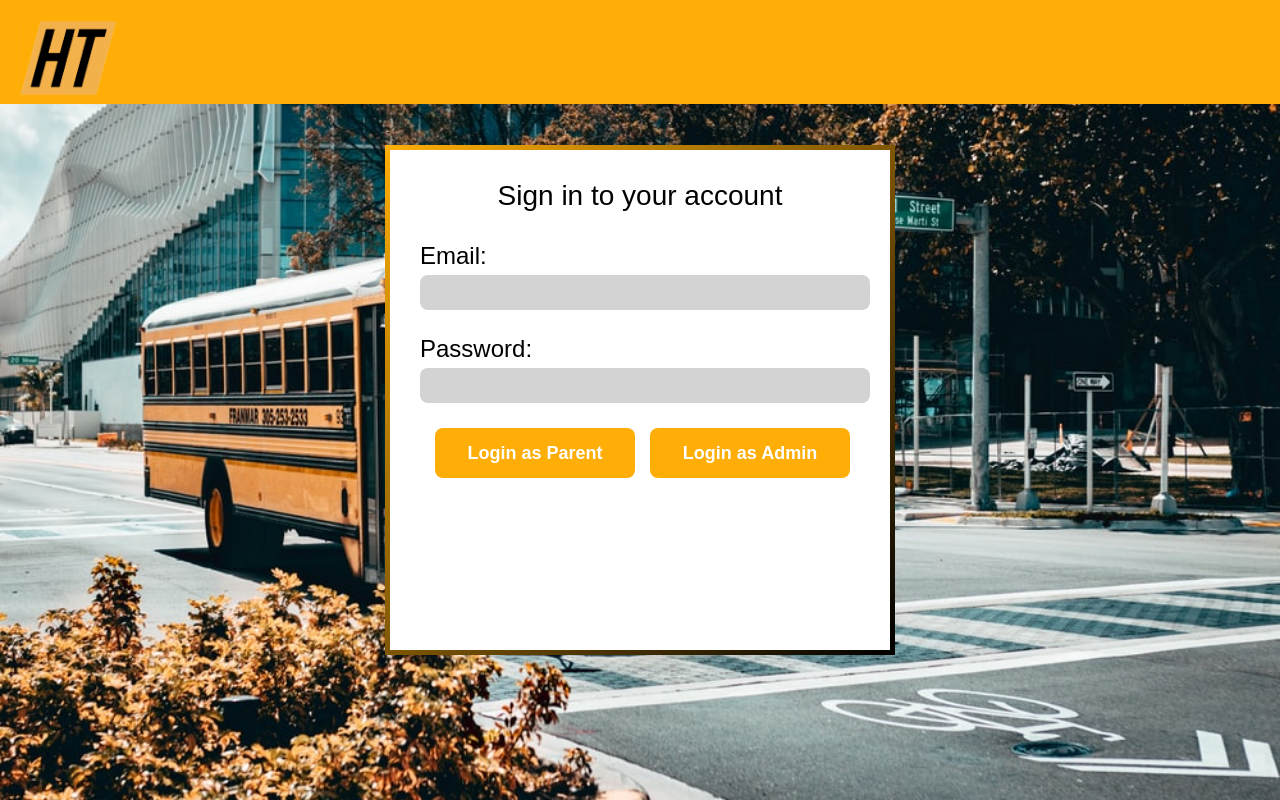
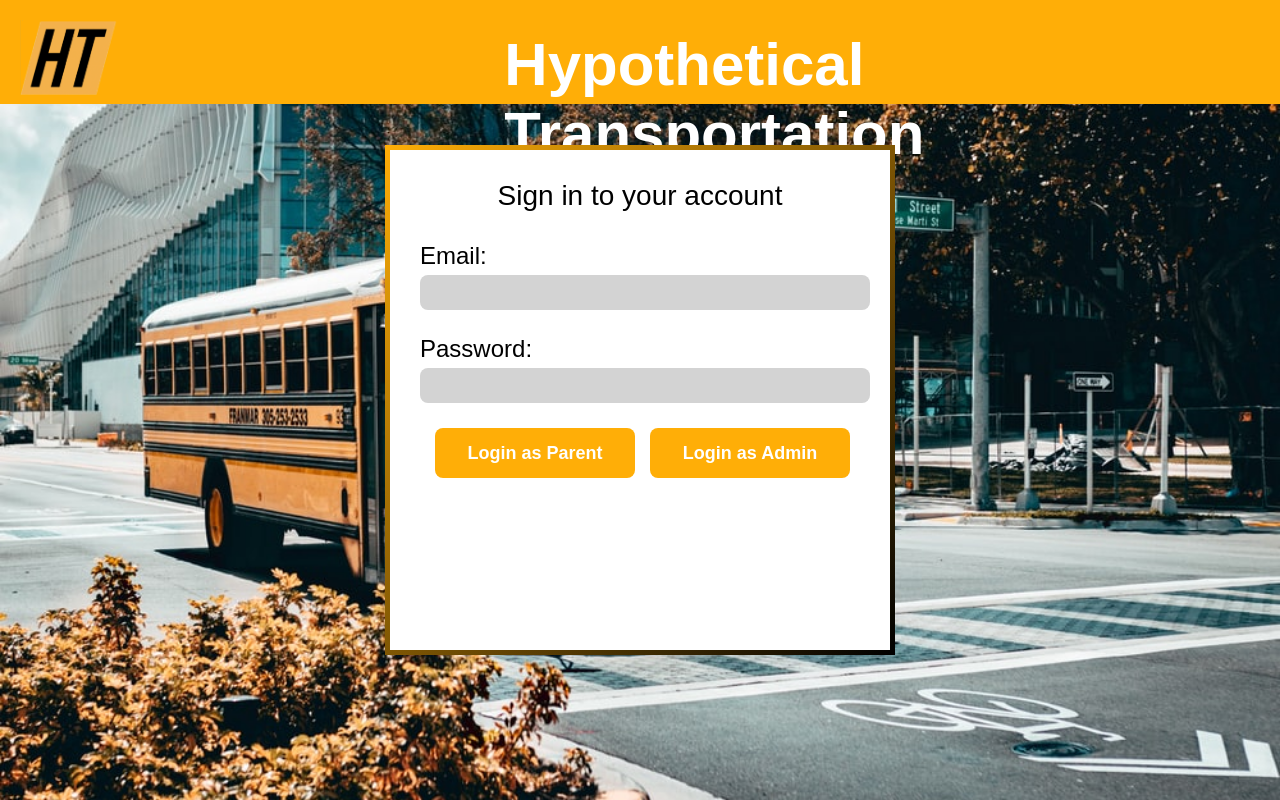
Before and after one commit to jasonnmnd/hypothetical-transportation-cp, a React (Create React App) app in the folder client/: page / in a window 1280 px wide. Built offline with nearby package versions, Linux system fonts and the light colour scheme.

Commit message:
separate components for login, parent, and admin portals

```diff
--- a/client/src/App.js
+++ b/client/src/App.js
@@ -176,7 +176,7 @@ function App() {
       ):
       user.admin===true?(
         <div className="page">
-          <LoginHeader></LoginHeader>
+          <AdminHeader></AdminHeader>
           <div className="sidebar">
             <ul>
               <li><button className="currentPage" onClick={WelcomePage}>Main</button></li>
@@ -223,7 +223,7 @@ function App() {
         </div>
       ):(
         <div className="page">
-          <LoginHeader></LoginHeader>
+          <ParentHeader></ParentHeader>
           <div className="welcome">
             <h2>
               Welcome, <span>{user.name}</span>
--- a/client/src/components/headers/adminHeader.js
+++ b/client/src/components/headers/adminHeader.js
@@ -4,8 +4,18 @@ import Logo from '../assets/headerLogo.png';
 function AdminHeader(){
 
     return(
-        <div className="header">
-            <img src={Logo} className="logo"></img>
+        <div className="adminHeader">
+
+            <div className="header-logo">
+                <img src={Logo} className="logo"></img>
+
+            </div>
+
+            <div className="divider600px"/>
+
+            <div className="adminHeader-text">
+                <h1>Admin Portal</h1>
+            </div>
         </div>
     )
 }
--- /dev/null
+++ b/client/src/components/headers/header.css
@@ -0,0 +1,83 @@
+.loginHeader{
+    position:absolute;
+    display: flex;
+    left:0;
+    top:0;
+    height:13%;
+    width:100%;
+    background-color: #ffae07;
+    padding: 20px 20px;
+}
+
+.loginHeader-text {
+    color: #FFF;
+    padding: 10px;
+    font-size: 30px;
+    font-family: cursive;
+}
+
+.divider400px{
+    width:400px;
+    height:auto;
+    display:inline-block;
+}
+
+.divider600px{
+    width:600px;
+    height:auto;
+    display:inline-block;
+}
+
+.loginHeader{
+    position:absolute;
+    display: flex;
+    left:0;
+    top:0;
+    height:13%;
+    width:100%;
+    background-color: #ffae07;
+    padding: 20px 20px;
+}
+
+.loginHeader-text {
+    color: #FFF;
+    padding: 10px;
+    font-size: 30px;
+    font-family: cursive;
+}
+
+.parentHeader{
+    position:absolute;
+    display: flex;
+    left:0;
+    top:0;
+    height:13%;
+    width:100%;
+    background-color: #ffae07;
+    padding: 20px 20px;
+}
+
+.parentHeader-text {
+    color: #FFF;
+    padding: 10px;
+    font-size: 30px;
+    font-family: cursive;
+}
+
+.adminHeader{
+    position:absolute;
+    display: flex;
+    left:0;
+    top:0;
+    height:13%;
+    width:100%;
+    background-color: #ffae07;
+    padding: 20px 20px;
+}
+
+.adminHeader-text {
+    color: #FFF;
+    padding: 10px;
+    font-size: 30px;
+    font-family: cursive;
+}
--- a/client/src/components/headers/loginHeader.js
+++ b/client/src/components/headers/loginHeader.js
@@ -1,12 +1,23 @@
 import React from "react";
 import Logo from '../assets/headerLogo.png';
+import './header.css';
 
 function LoginHeader(){
 
     return(
-        <div className="header">
-            <img src={Logo} className="logo"></img>
+        <div className = "loginHeader">
+            <div className="header-logo">
+                <img src={Logo} className="logo"></img>
+
+            </div>
+
+            <div className="divider400px"/>
+
+            <div className="loginHeader-text">
+                <h1>Hypothetical Transportation</h1>
+            </div>
         </div>
+
     )
 }
 export default LoginHeader;
--- a/client/src/components/headers/parentHeader.js
+++ b/client/src/components/headers/parentHeader.js
@@ -4,8 +4,18 @@ import Logo from '../assets/headerLogo.png';
 function ParentHeader(){
 
     return(
-        <div className="header">
-            <img src={Logo} className="logo"></img>
+        <div className="parentHeader">
+
+            <div className="header-logo">
+                <img src={Logo} className="logo"></img>
+
+            </div>
+
+            <div className="divider600px"/>
+
+            <div className="parentHeader-text">
+                <h1>Parent Portal</h1>
+            </div>
         </div>
     )
 }
--- a/client/src/index.css
+++ b/client/src/index.css
@@ -190,16 +190,6 @@ td{
     background-color: #FFF;
 }
 
-.header{
-    position:absolute;
-    left:0;
-    top:0;
-    height:13%;
-    width:100%;
-    background-color: #ffae07;
-    padding: 20px 20px;
-}
-
 /*
 Welcome Screen, remove later
 */
```
